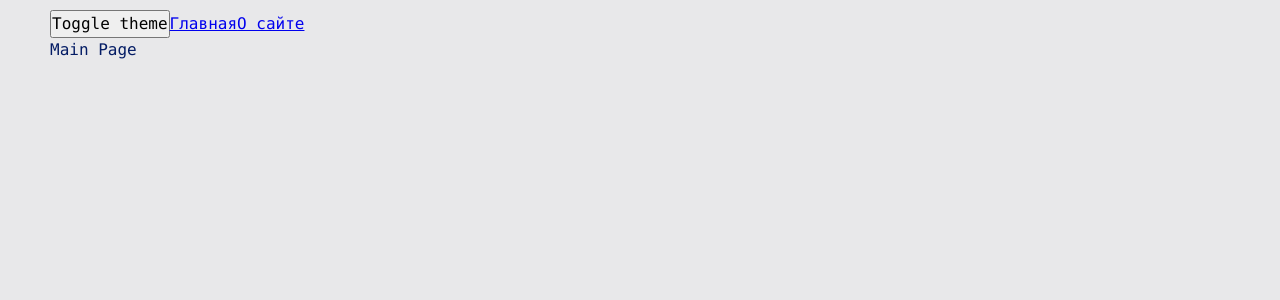
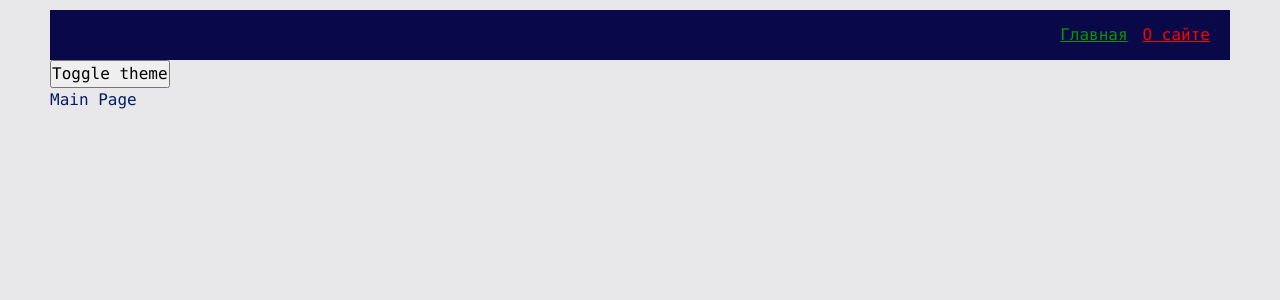
Before and after one commit to WhiteeST/studyProjectUl, a React app: page / in a window 1280 px wide. Shown: the top 300 px of the page. Built offline with nearby package versions, Linux system fonts and the light colour scheme.

Commit message:
feat: navbar, link themes

```diff
--- a/src/app/App.tsx
+++ b/src/app/App.tsx
@@ -3,6 +3,7 @@
 import React from 'react';
 import { Link } from 'react-router-dom';
 import { classNames } from 'shared/lib/classNames/classNames';
+import { Navbar } from 'widgets/Navbar';
 import './styles/index.scss';
 
 
@@ -11,9 +12,8 @@
 
   return (
     <div className={classNames('app', {}, [theme])}>
+      <Navbar />
       <button onClick={toggleTheme}>Toggle theme</button>
-      <Link to={'/'}>Главная</Link>
-      <Link to={'/about'}>О сайте</Link>
       <AppRouter />
     </div>
   );
--- a/src/app/styles/themes/dark.scss
+++ b/src/app/styles/themes/dark.scss
@@ -1,6 +1,8 @@
 .app.dark {
   --bg-color: #090949;
-
+  --inverted--bg-color: #e8e8ea;
   --primary-color: #049604;
-  --secondary-color: #04ff04;
+  --secondary-color: #7fce00;
+  --inverted--primary-color: #041c65;
+  --inverted--secondary-color: #6d9bff;
 }
--- a/src/app/styles/themes/normal.scss
+++ b/src/app/styles/themes/normal.scss
@@ -1,6 +1,8 @@
 .app.light {
   --bg-color: #e8e8ea;
-
+  --inverted--bg-color: #090949;
   --primary-color: #041c65;
-  --secondary-color: #0449e0;
+  --secondary-color: #6d9bff;
+  --inverted--primary-color: #049604;
+  --inverted--secondary-color: #7fce00;
 }
--- a/src/app/styles/variables/global.scss
+++ b/src/app/styles/variables/global.scss
@@ -3,9 +3,12 @@
 
   --font-size-m: 16px;
   --font-line-m: 24px;
-  --font-m: var(--font-size-m) / var( --font-line-m) var(--font-family-main);
+  --font-m: var(--font-size-m) / var(--font-line-m) var(--font-family-main);
 
   --font-size-l: 24px;
   --font-line-l: 32px;
-  --font-l: var(--font-size-l) / var( --font-line-l) var(--font-family-main);
+  --font-l: var(--font-size-l) / var(--font-line-l) var(--font-family-main);
+
+  /*Sizes*/
+  --navbar-height: 50px;
 }
--- a/src/shared/lib/classNames/classNames.ts
+++ b/src/shared/lib/classNames/classNames.ts
@@ -1,13 +1,13 @@
 type Mods = Record<string, boolean | string>
 
 
-export function classNames(cls: string, mods: Mods, additional: string[]): string {
+export function classNames(cls: string, mods: Mods = {}, additional: string[] = []): string {
   return [
     cls,
+    ...additional.filter(Boolean),
     ...Object.entries(mods)
       .filter(([className, value]) => Boolean(value))
       .map(([className]) => className),
-    ...additional,
   ]
     .join(' ');
 }
--- /dev/null
+++ b/src/shared/ui/AppLink/AppLink.tsx
@@ -0,0 +1,33 @@
+import React, { FC } from 'react';
+import { Link, LinkProps } from 'react-router-dom';
+import { classNames } from 'shared/lib/classNames/classNames';
+import cls from './AppLink.module.scss'
+
+export enum AppLinkTheme {
+  PRIMARY = 'primary',
+  SECONDARY = 'secondary',
+  RED = 'red',
+}
+
+interface AppLinkProps extends LinkProps {
+  className?: string;
+  theme?: AppLinkTheme;
+}
+
+export const AppLink: FC<AppLinkProps> = (props) => {
+  const {
+    to,
+    className,
+    children,
+    theme = AppLinkTheme.PRIMARY,
+    ...otherProps
+  } = props;
+  return (
+    <Link to={to} className={classNames(cls.AppLink, {}, [className, cls[theme]])
+    }
+      {...otherProps}
+    >
+      {children}
+    </Link >
+  );
+};
--- /dev/null
+++ b/src/shared/ui/AppLink/Applink.module.scss
@@ -0,0 +1,15 @@
+.AppLink {
+  color: var(--primary-color);
+}
+
+.primary {
+  color: var(--primary-color);
+}
+
+.secondary {
+  color: var(--inverted--primary-color);
+}
+
+.red {
+  color: red
+}
--- /dev/null
+++ b/src/widgets/Navbar/index.ts
@@ -0,0 +1,3 @@
+import { Navbar } from "./ui/Navbar";
+
+export { Navbar }
--- /dev/null
+++ b/src/widgets/Navbar/ui/Navbar.module.scss
@@ -0,0 +1,16 @@
+.Navbar {
+  width: 100%;
+  height: var(--navbar-height);
+  background: var(--inverted--bg-color);
+  display: flex;
+  align-items: center;
+  padding: 20px;
+}
+
+.mainLink {
+  margin-right: 15px;
+}
+
+.links {
+  margin-left: auto;
+}
--- /dev/null
+++ b/src/widgets/Navbar/ui/Navbar.tsx
@@ -0,0 +1,24 @@
+import React from 'react';
+import { classNames } from 'shared/lib/classNames/classNames';
+import { AppLink, AppLinkTheme } from 'shared/ui/AppLink/AppLink';
+import cls from './Navbar.module.scss'
+
+interface NavBarProps {
+  className?: string;
+}
+
+export const Navbar = ({className}: NavBarProps) => {
+  return (
+    <div className={classNames(cls.Navbar, {}, [className])} >
+      <div className={cls.links}>
+        <AppLink theme={AppLinkTheme.SECONDARY} to={'/'} className={cls.mainLink}>
+          Главная
+        </AppLink>
+        <AppLink theme={AppLinkTheme.RED} to={'/about'}>
+          О сайте
+        </AppLink>
+      </div>
+
+    </div >
+  );
+};
```
